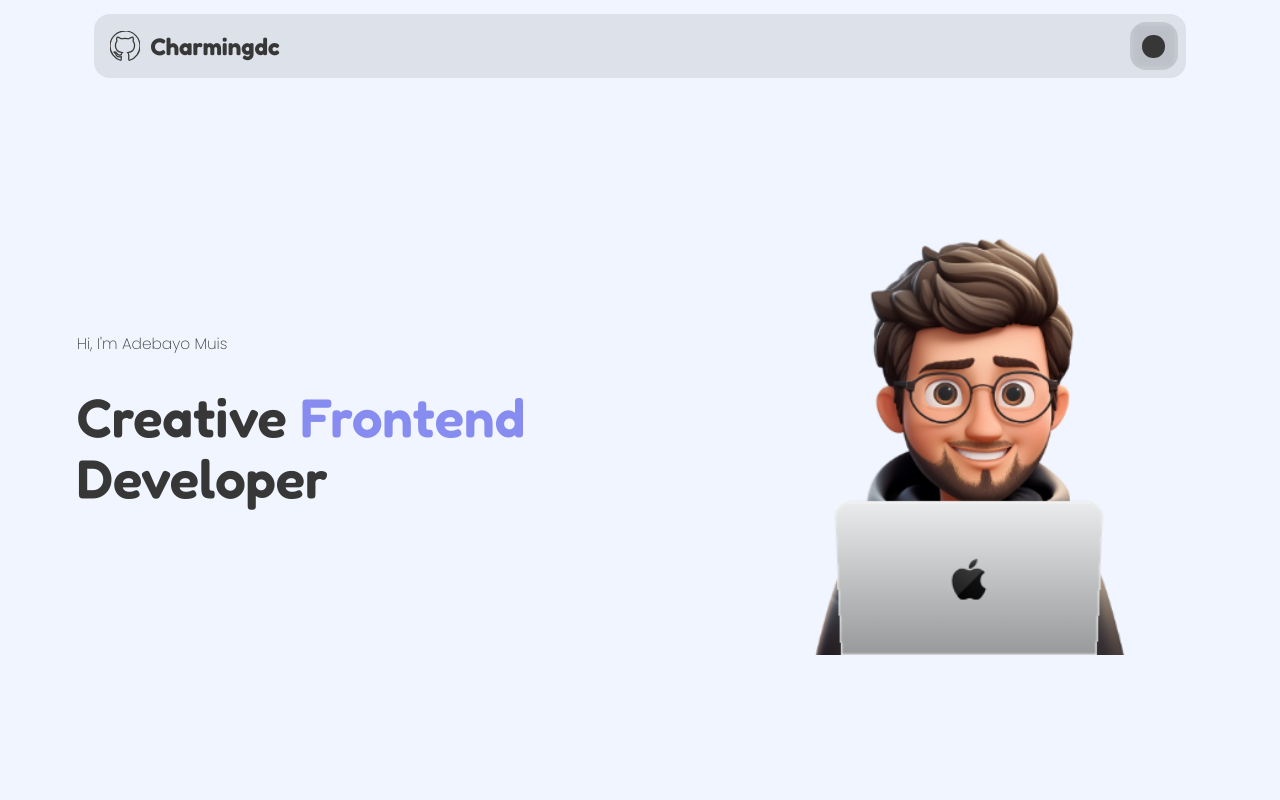
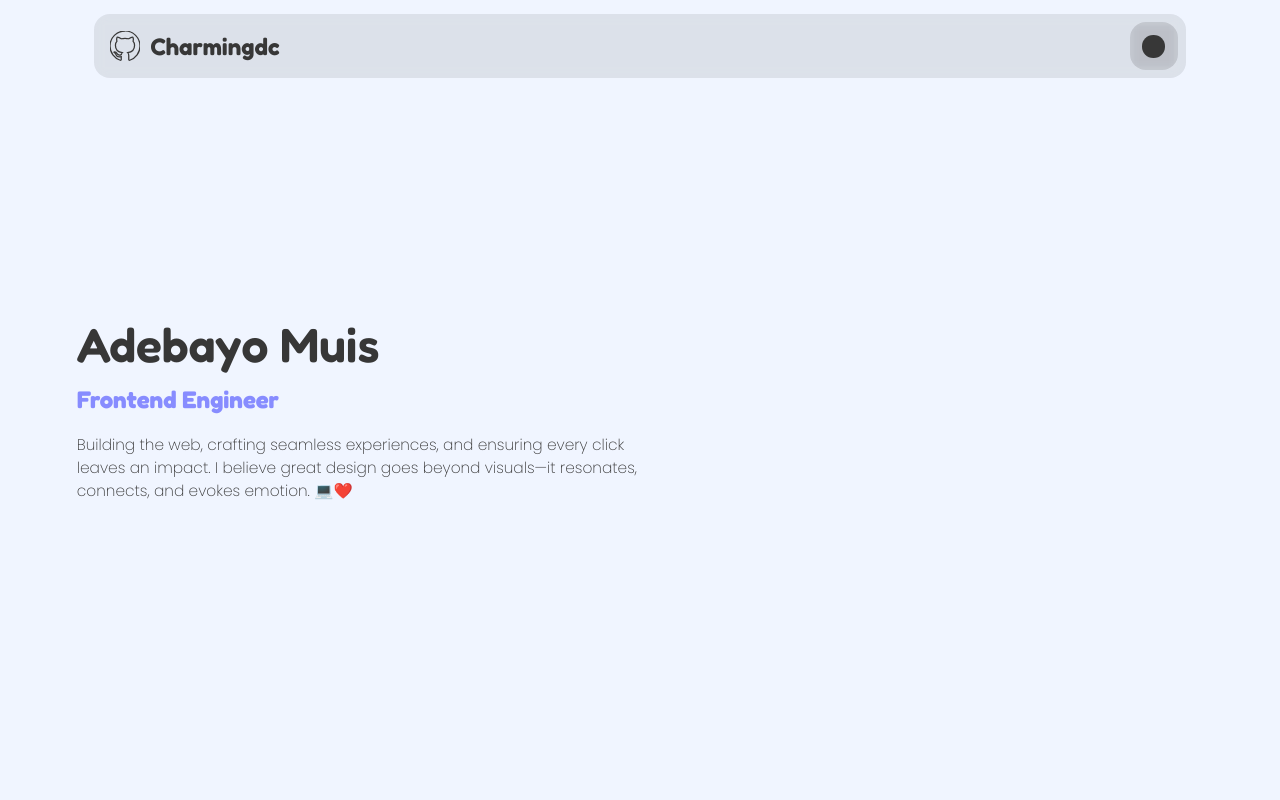
Before and after one commit to Charmingdc/Personal-Website, a React (Vite) app: page / in a window 1280 px wide. Shown: the top 800 px of the page. Built offline with nearby package versions, Linux system fonts and the light colour scheme.

Commit message:
Change hero section style

```diff
--- a/src/App.css
+++ b/src/App.css
@@ -171,11 +171,11 @@ section {
 
 .hero-section {
  min-height: 90vh;
- align-items: flex-start;
+ align-items: center;
  justify-content: center;
  background-color: var(--bg-color);
  position: relative;
- padding-top: 4.5rem;
+ padding-top: 2rem;
  margin-top: 0;
 }
 
@@ -183,9 +183,9 @@ section {
  width: 100%;
  display: flex;
  flex-direction: column;
- align-items: center;
+ align-items: flex-start;
  justify-content: center;
- text-align: center;
+ text-align: left;
 }
 
 .hero-section > div img {
@@ -193,10 +193,13 @@ section {
 }
 
 .hero-section  h1 {
- font-size: 3.4rem;
+ font-size: 3rem;
  font-weight: 600;
  line-height: 3.8rem;
- margin: 2rem 0 1.5rem 0;
+ margin: 2rem 0 .6rem 0;
+}
+.hero-section h2 {
+ margin-bottom: 1.2rem;
 }
 
 .hero-section span {
@@ -213,7 +216,7 @@ section {
   align-items: center;
   justify-content: center;
   text-align: center;
-  padding: 2rem 5%;
+  padding: 1rem 5%;
   background-color: var(--shade);
   background-image: var(--shade);
   border-radius: var(--box-radius);
@@ -493,23 +496,19 @@ footer > div {
 
 
 @media (min-width: 726px) {
- .hero-section {
-   flex-direction: row;
-   align-items: center;
-   justify-content: space-between;
+  .hero-section p {
+   width: 50%;
   }
-  .hero-section > div:first-of-type {
+  .hero-section > div {
    align-items: flex-start;
    text-align: left;
-  }
-  .hero-section > div:last-of-type {
-   margin-right: -4rem;
   }
 
 
   .about-section-brief {
     height: 24rem;
     flex-direction: row;
+    padding: 2rem 4%;
   }
   .about-section-brief > div {
    height: 100%;
--- a/src/components/HeroSection.tsx
+++ b/src/components/HeroSection.tsx
@@ -5,26 +5,24 @@ const HeroSection = () => {
     <section className="hero-section">
       <motion.div
         initial={{ x: '-100%' }}
-        animate={{ x: '0', transition: { duration: 0.8, ease: 'easeOut' } }}
-      >
-        <p>
-          Hi, I'm Adebayo Muis
-        </p>
+        animate={{ x: '0', transition: { duration: 0.8, ease: 'easeOut' } }}>
+        <h1>
+          Adebayo Muis
+        </h1>
 
-        <h1>
-          Creative
-          <span> Frontend </span>
-          Developer
-        </h1>
+        <h2>
+         <span> Frontend Engineer </span>
+        </h2>
       </motion.div>
 
       <motion.div
-        initial={{ y: '-10rem' }}
-        animate={{ y: '0', transition: { duration: 0.8, ease: 'easeOut' } }}>
-        <img
-          src="/illustrations/laptopforcontact-Db64_6nO.png"
-          alt="Man holding a laptop"
-        />
+        initial={{ x: '100%' }}
+        animate={{ x: '0', transition: { duration: 0.8, ease: 'easeOut' } }}>
+        <p>
+          Building the web, crafting seamless experiences, and ensuring every click leaves an impact.
+
+          I believe great design goes beyond visuals—it resonates, connects, and evokes emotion. 💻❤️
+        </p>
       </motion.div>
     </section>
   );
--- a/src/index.css
+++ b/src/index.css
@@ -2,7 +2,7 @@
  --text-color: rgb(220, 220, 220);
  --bg-color:  rgb(5, 5, 9);
  --shade: rgb(17, 18, 23) /* rgb(9, 8, 13)*/;
- --sclr: rgb(20, 30, 100);
+ --sclr: rgb(20, 30, 120);
  --box-radius: 1rem;
 }
 
@@ -11,7 +11,7 @@
   --text-color: rgb(55, 55, 55);
   --bg-color: rgb(240, 245, 255);
   --shade: rgb(210, 225, 245)/*rgb(230, 230, 250)*/;
-  --sclr: rgb(135, 140, 240);
+  --sclr: rgb(135, 140, 255);
   --box-radius: 1rem;
 }
 
```
